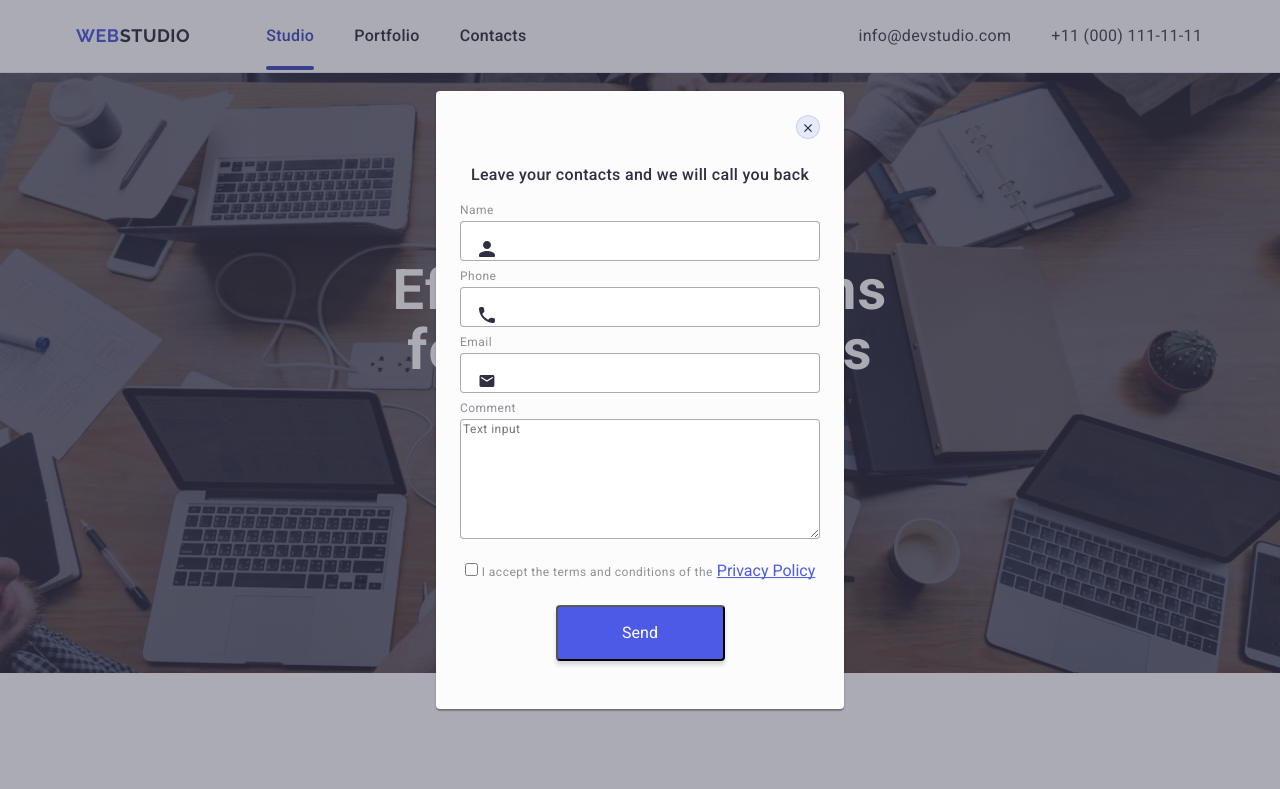
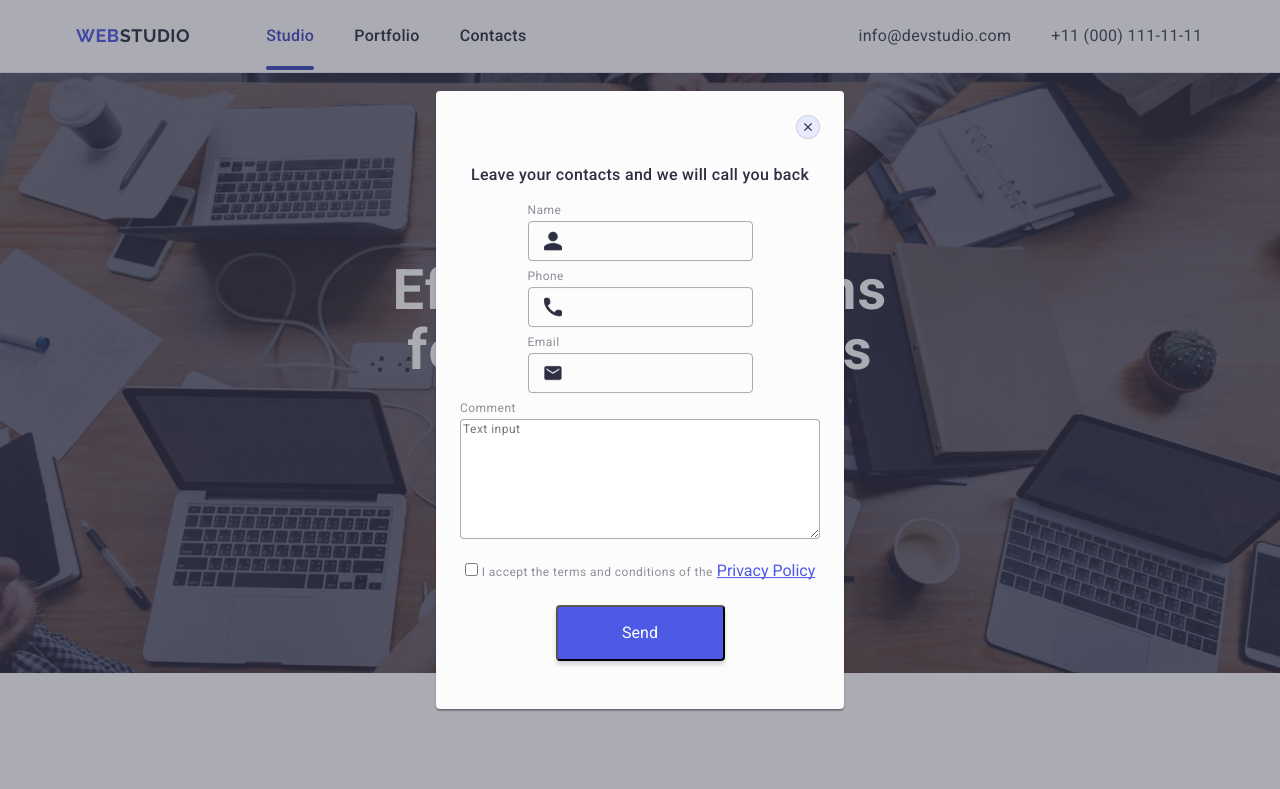
Before and after one commit to Belevtsov91/goit-markup-hw-05, a plain HTML site: page index.html in a window 1280 px wide. Shown: the top 789 px of the page. Drawn offline with nearby package versions, Linux system fonts and the light colour scheme.

Commit message:
Add files via upload

```diff
--- a/css/style.css
+++ b/css/style.css
@@ -662,6 +662,9 @@ footer.end-page{
 
 }
 .open-close-btn{
+    display: flex;
+    align-items: center;
+    justify-content: center;
     width: 24px;
     height: 24px;
     background-color: #E7E9FC;
@@ -698,8 +701,8 @@ footer.end-page{
 
 }
 
-.open-close-btn .closer-icon:hover,
-.open-close-btn .closer-icon:focus{
+.open-close-btn:hover .closer-icon,
+.open-close-btn:focus .closer-icon{
     fill: #ffffff;
 }
 .form-name{
@@ -735,6 +738,34 @@ footer.end-page{
 .container-input{
     position: relative;
 }
+.modal-form input{
+    background-color: transparent;
+    width: 100%;
+    height: 40px;
+    border: 1px solid rgba(46, 47, 66, 0.4);
+    border-radius: 4px;
+    padding-left: 38px;
+    outline: transparent;
+    transition: border-color 250ms cubic-bezier(0.4, 0, 0.2, 1);
+}
+.modal-form input:hover{
+    border-color: #4D5AE5;
+}
+
+.icon-modal {
+    display: inline-block;
+    stroke: #2E2F42;
+    fill: #2E2F42;
+    position: absolute;
+    top: 50%;
+    left: 16px;
+    transform: translateY(-50%);
+    transition: fill 250ms cubic-bezier(0.4, 0, 0.2, 1);
+
+}
+.modal-form input:focus .icon-modal{
+    fill: #4D5AE5;
+}
 .Privacy {
 
     margin: 0 auto;
@@ -767,20 +798,8 @@ footer.end-page{
     text-decoration-skip-ink: none;
     color: #4d5ae5;
 }
-.modal-form input{
-    border: 1px solid rgba(46, 47, 66, 0.4);
-    border-radius: 4px;
-    width: 360px;
-    height: 40px;
-    padding-left: 35px;
 
-}
-.modal-form input:hover,
-.modal-form input:focus,
-.modal-form input:active{
-    border: 1px solid #4d5ae5;
 
-}
 .modal-text textarea{
     border: 1px solid rgba(46, 47, 66, 0.4);
     border-radius: 4px;
@@ -803,18 +822,7 @@ footer.end-page{
     position: relative;
 }
 
-.icon-modal{
-    display: inline-block;
-    width: 16px;
-    height: 16px;
-    stroke-width: 0;
-    stroke: #2E2F42;
-    fill: #2E2F42;
-    position: absolute;
-    top: 50%;
-    left: 19px;
 
-}
 
 .label-modal{
     font-family: "Roboto", sans-serif;
--- a/index.html
+++ b/index.html
@@ -359,22 +359,22 @@
                 <div class="modal-label">
                    <label class="label-modal" for="user-name">Name</label>
                    <div class="container-input">
-                    <input type="text" name="name" id="user-name" placeholder="">
-                    <svg class="icon-modal" width="16" height="16"><use href="./images/modal-icons.svg#icon-man-icon"></use></svg>
+                    <input class="modal-imput" type="text" name="user-name" id="user-name" placeholder="">
+                    <svg class="icon-modal" width="18" height="24"><use href="./images/modal-icons.svg#icon-man-icon"></use></svg>
                 </div>
                 </div>
                 <div class="modal-label">
                    <label class="label-modal" for="phone">Phone</label>
                     <div class="container-input">
                     <input type="tel" name="phone"  id="phone" placeholder="">
-                    <svg class="icon-modal" width="13" height="13"><use href="./images/modal-icons.svg#icon-phone-icon"></use></svg>
+                    <svg class="icon-modal" width="18" height="24"><use href="./images/modal-icons.svg#icon-phone-icon"></use></svg>
                     </div>
                 </div>
                 <div class="modal-label">
                     <label class="label-modal" for="email">Email</label>
                     <div class="container-input">
                     <input type="email" name="email"  id="email" placeholder="">
-                    <svg class="icon-modal" width="16" height="12"><use href="./images/modal-icons.svg#icon-email-icon"></use></svg>
+                    <svg class="icon-modal" width="18" height="24"><use href="./images/modal-icons.svg#icon-email-icon"></use></svg>
                     </div>
                 </div>
                 <label class="label-modal" for="comment">Comment</label>
```
